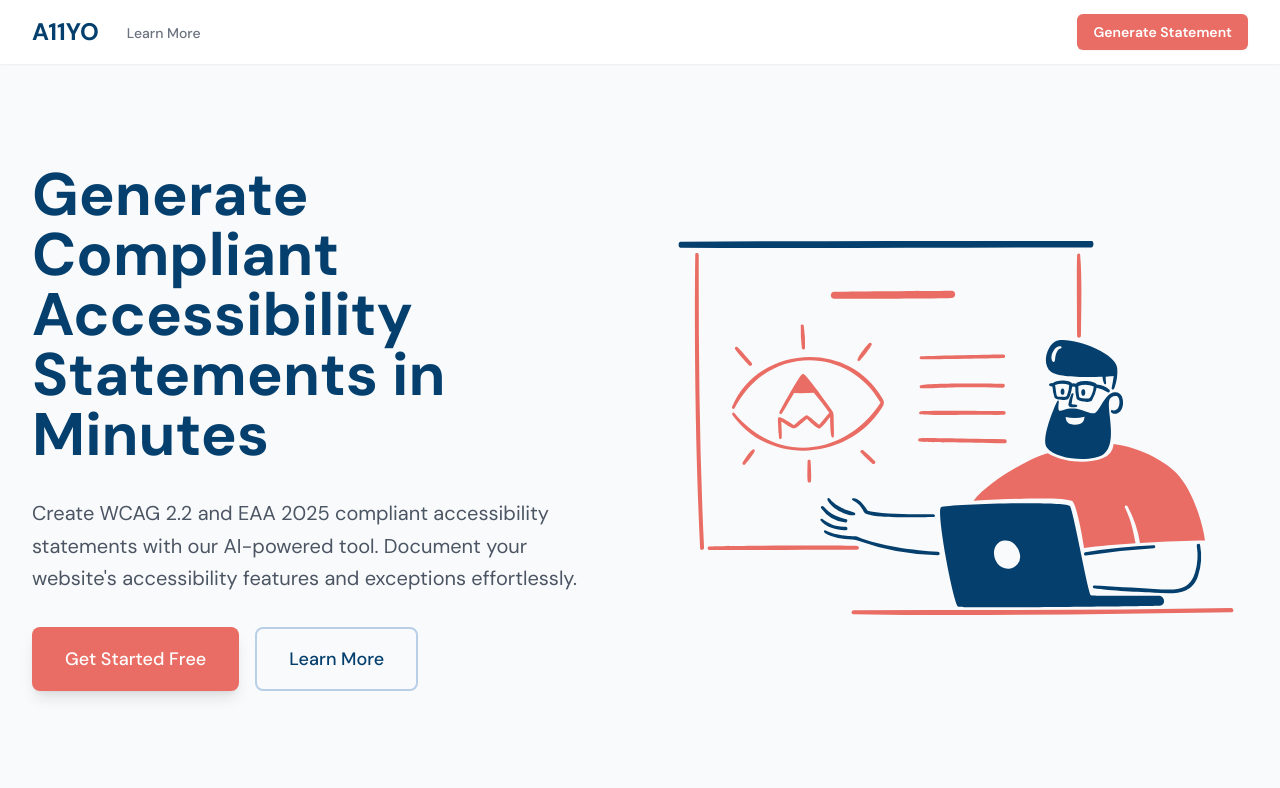
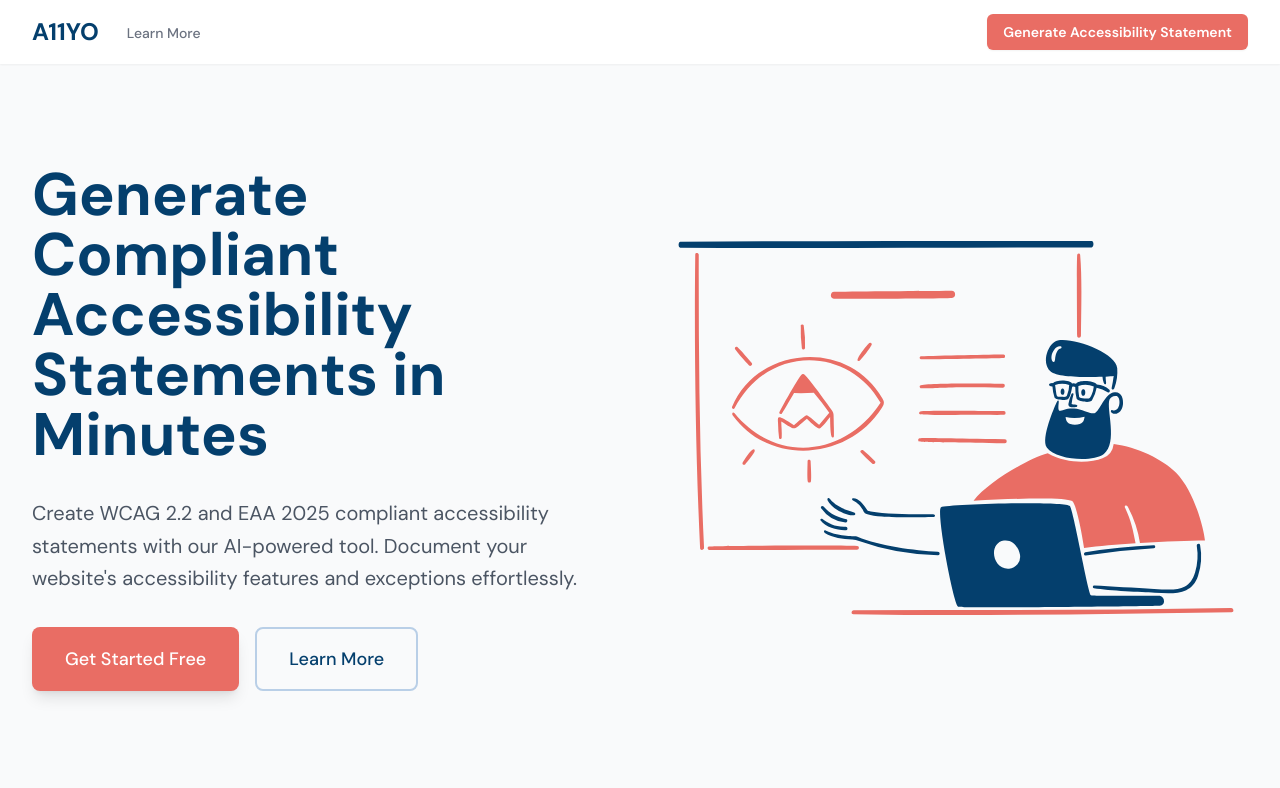
Before and after one commit to thefergflannery/a11yup, a React (Vite) app in the folder client/: page / in a window 1280 px wide. Shown: the top 788 px of the page. Built offline with nearby package versions, Linux system fonts and the light colour scheme.

Commit message:
feat: update generate button text to be more descriptive

```diff
--- a/client/src/components/Layout.tsx
+++ b/client/src/components/Layout.tsx
@@ -48,7 +48,7 @@ export default function Layout({ children }: { children: React.ReactNode }) {
                     to="/"
                     className="rounded-md bg-primary-300 px-4 py-2 text-sm font-semibold text-white shadow-sm hover:bg-primary-400 focus-visible:outline focus-visible:outline-2 focus-visible:outline-offset-2 focus-visible:outline-primary-300"
                   >
-                    Generate Statement
+                    Generate Accessibility Statement
                   </Link>
                 </div>
                 <div className="-mr-2 flex items-center sm:hidden">
@@ -86,7 +86,7 @@ export default function Layout({ children }: { children: React.ReactNode }) {
                     to="/"
                     className="w-full rounded-md bg-primary-300 px-4 py-2 text-center text-sm font-semibold text-white shadow-sm hover:bg-primary-400 focus-visible:outline focus-visible:outline-2 focus-visible:outline-offset-2 focus-visible:outline-primary-300"
                   >
-                    Generate Statement
+                    Generate Accessibility Statement
                   </Link>
                 </div>
               </div>
```
